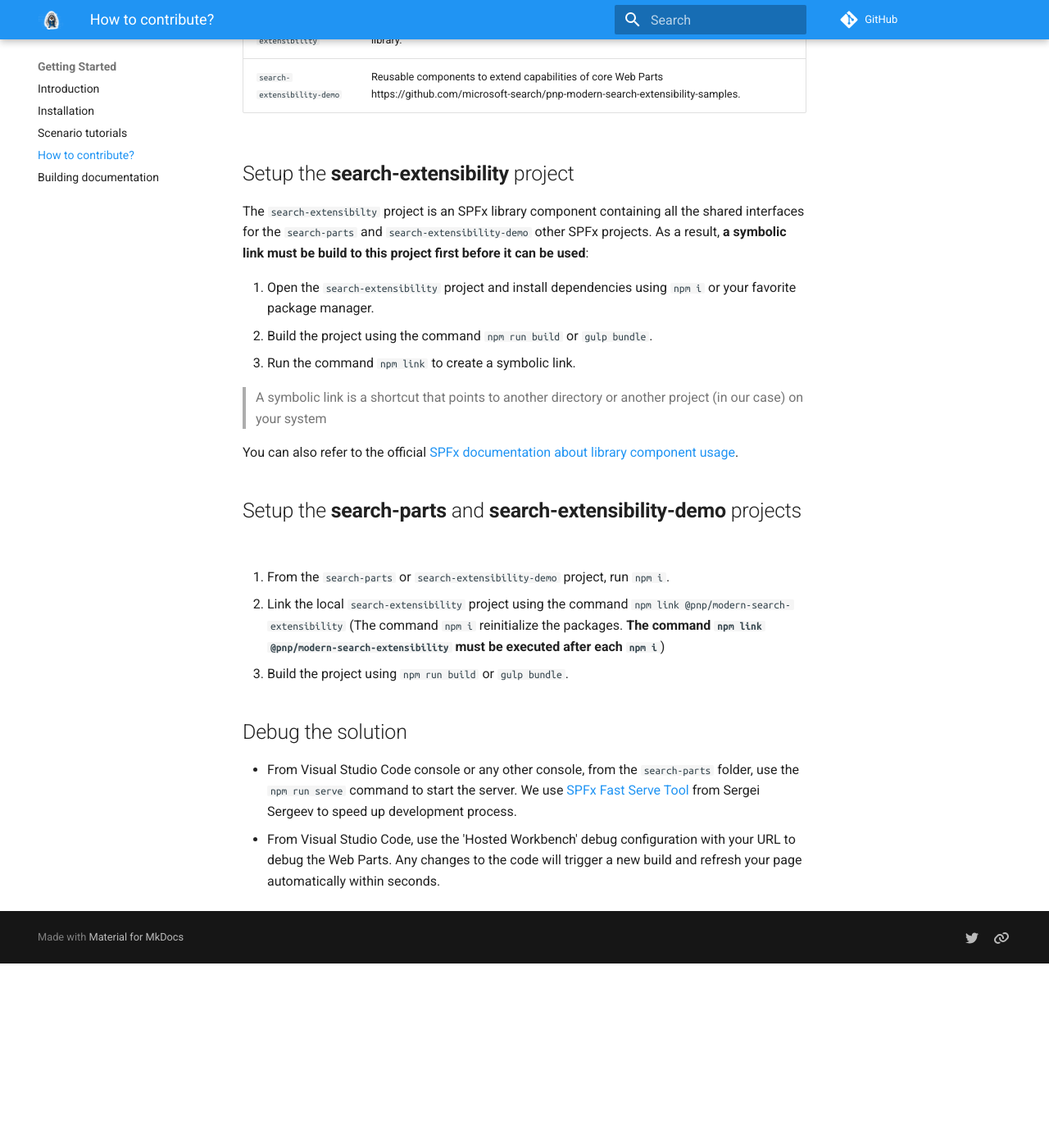
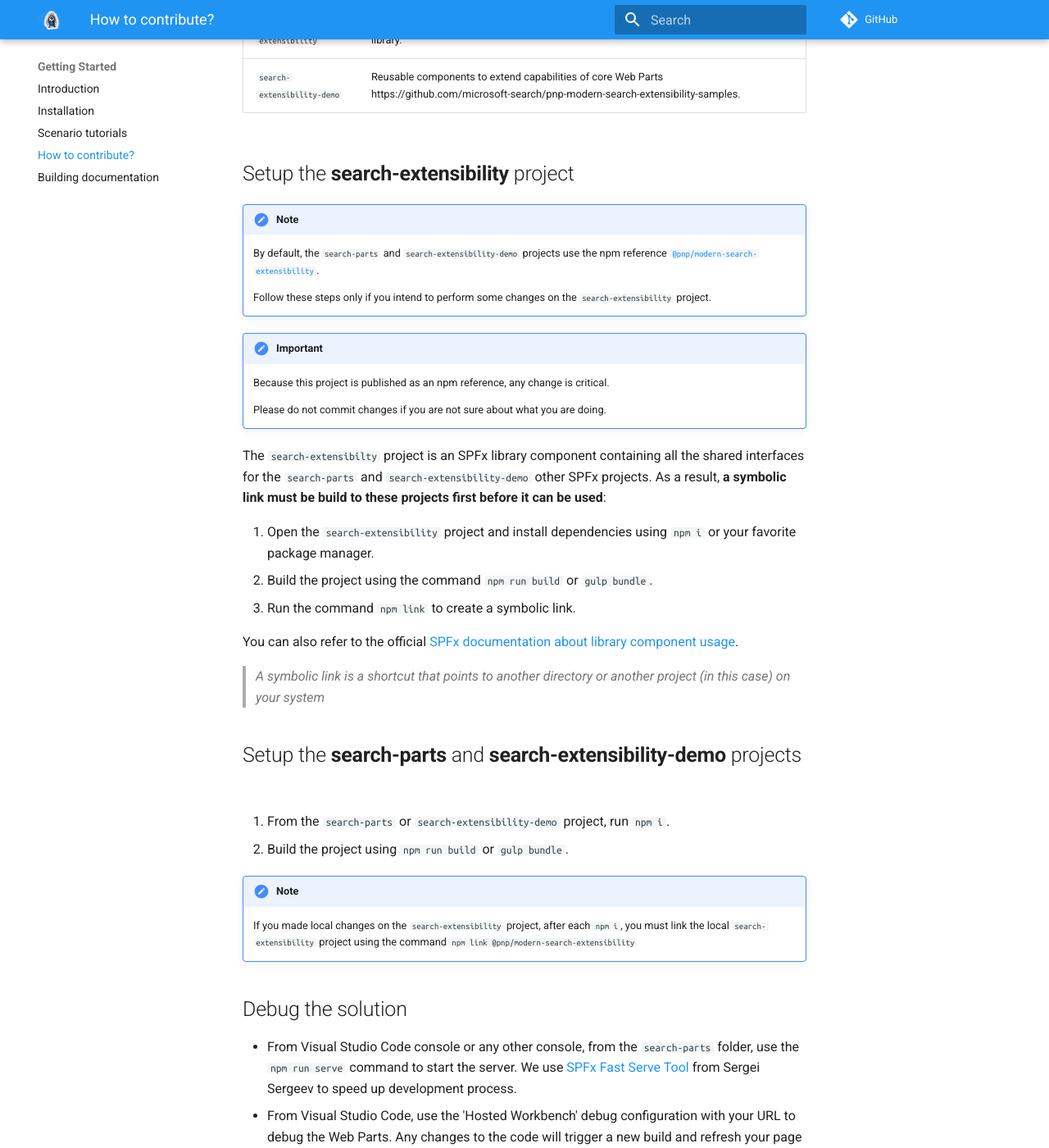
Before and after one commit to dominic5perezd/pnp-modern-search, an MkDocs documentation site: the page built from docs/how-to-contribute.md, in a window 1280 px wide and 1400 px high, scrolled down 1200 px. Shown: the whole window at 82% size. Built offline with MkDocs 1.6.1 and Material for MkDocs 9.7.7, drawn with Linux system fonts in a browser that asks for light colours; comment, search, counter and statistics services are not loaded; before the commit the page ends 2375 px from its top, so only the background shows below that.

Commit message:
fix(doc): update contribution documentation

```diff
--- a/docs/how-to-contribute.md
+++ b/docs/how-to-contribute.md
@@ -37,21 +37,33 @@ Before making any PR, you need to setup this project locally on your machine. Th
 
 ## Setup the **search-extensibility** project
 
-The `search-extensibilty` project is an SPFx library component containing all the shared interfaces for the `search-parts` and `search-extensibility-demo` other SPFx projects. As a result, **a symbolic link must be build to this project first before it can be used**:
+!!! note
+    By default, the `search-parts` and `search-extensibility-demo` projects use the npm reference [`@pnp/modern-search-extensibility`](https://www.npmjs.com/package/@pnp/modern-search-extensibility){:target="_blank"}.
+
+    Follow these steps only if you intend to perform some changes on the `search-extensibility` project.
+
+!!! important
+    Because this project is published as an npm reference, any change is critical.
+
+    Please do not commit changes if you are not sure about what you are doing.
+
+The `search-extensibilty` project is an SPFx library component containing all the shared interfaces for the `search-parts` and `search-extensibility-demo` other SPFx projects. As a result, **a symbolic link must be build to these projects first before it can be used**:
 
 1. Open the `search-extensibility` project and install dependencies using `npm i` or your favorite package manager.
 2. Build the project using the command `npm run build` or `gulp bundle`.
 3. Run the command `npm link` to create a symbolic link.
 
-> A symbolic link is a shortcut that points to another directory or another project (in our case) on your system
+You can also refer to the official [SPFx documentation about library component usage](https://docs.microsoft.com/en-us/sharepoint/dev/spfx/library-component-tutorial).
 
-You can also refer to the official [SPFx documentation about library component usage](https://docs.microsoft.com/en-us/sharepoint/dev/spfx/library-component-tutorial).
+> _A symbolic link is a shortcut that points to another directory or another project (in this case) on your system_
 
 ## Setup the **search-parts** and **search-extensibility-demo** projects
 
 1. From the `search-parts` or `search-extensibility-demo` project, run `npm i`.
-2. Link the local `search-extensibility` project using the command `npm link @pnp/modern-search-extensibility` (The command `npm i` reinitialize the packages. **The command `npm link @pnp/modern-search-extensibility` must be executed after each `npm i`**)
-3. Build the project using `npm run build` or `gulp bundle`.
+2. Build the project using `npm run build` or `gulp bundle`.
+
+!!! note
+    If you made local changes on the `search-extensibility` project, after each `npm i`,  you must link the local `search-extensibility` project using the command `npm link @pnp/modern-search-extensibility`
 
 ## Debug the solution
 
```
